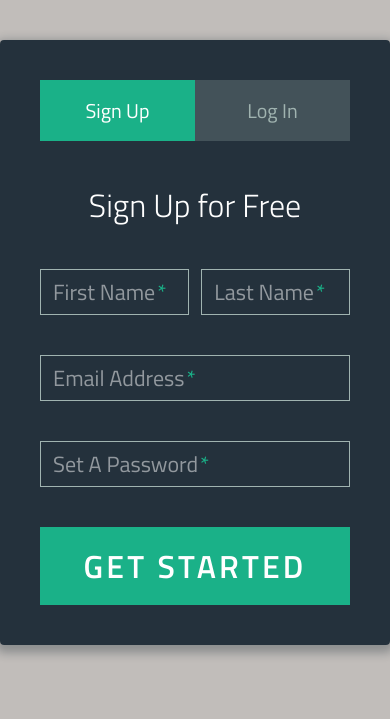
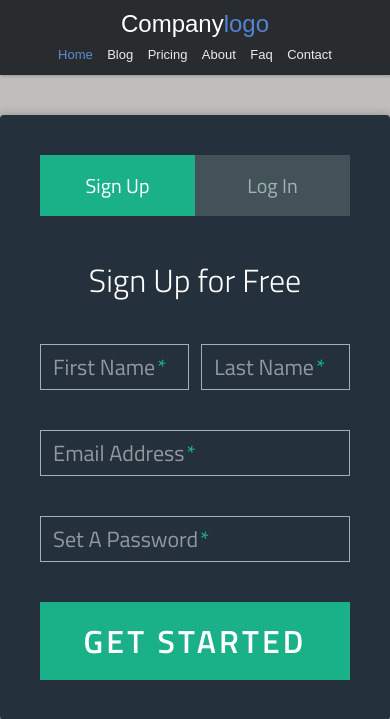
Before and after one commit to apache10/webApp, a Flask app: page /login-student in a window 390 px wide. Shown: the top 719 px of the page. Run offline with Flask 2, Linux system fonts and the light colour scheme; some libraries are stand-ins or nearby versions.

Commit message:
Added Header for the Project

```diff
--- /dev/null
+++ b/onlineTest/webApp/static/header/header.css
@@ -0,0 +1,93 @@
+.header-basic {
+	background-color: #292c2f;
+	box-shadow: 1px 2px 2px rgba(0, 0, 0, 0.15);
+	padding: 10px 20px;
+	height: 60px;
+	box-sizing: border-box;
+}
+
+.header-basic .header-limiter {
+	max-width: 1200px;
+	text-align: center;
+	margin: 0 auto;
+}
+
+/* Logo */
+
+.header-basic .header-limiter h1 {
+	float: left;
+	font: normal 28px Cookie, Arial, Helvetica, sans-serif;
+	line-height: 40px;
+	margin: 0;
+}
+
+.header-basic .header-limiter h1 span {
+	color: #5383d3;
+}
+
+/* The header links */
+
+.header-basic .header-limiter a {
+	color: #ffffff;
+	text-decoration: none;
+}
+
+.header-basic .header-limiter nav{
+	font:16px Arial, Helvetica, sans-serif;
+	line-height: 40px;
+	float: right;
+}
+
+.header-basic .header-limiter nav a{
+	display: inline-block;
+	padding: 0 5px;
+	text-decoration:none;
+	color: #ffffff;
+	font-size: 16px;
+	opacity: 0.9;
+}
+
+.header-basic .header-limiter nav a:hover{
+	opacity: 1;
+}
+
+.header-basic .header-limiter nav a.selected {
+	color: #608bd2;
+	pointer-events: none;
+	opacity: 1;
+}
+
+/* Making the header responsive */
+
+@media all and (max-width: 600px) {
+
+	.header-basic {
+		padding: 20px 0;
+		height: 75px;
+	}
+
+	.header-basic .header-limiter h1 {
+		float: none;
+		margin: -8px 0 10px;
+		text-align: center;
+		font-size: 24px;
+		line-height: 1;
+	}
+
+	.header-basic .header-limiter nav {
+		line-height: 1;
+		float:none;
+	}
+
+	.header-basic .header-limiter nav a {
+		font-size: 13px;
+	}
+
+}
+
+/* For the headers to look good, be sure to reset the margin and padding of the body */
+
+body {
+	margin:0;
+	padding:0;
+}
--- /dev/null
+++ b/onlineTest/webApp/static/header/header.html
@@ -0,0 +1,13 @@
+<header class="header-basic">
+	<div class="header-limiter">
+		<h1><a href="#">Company<span>logo</span></a></h1>
+		<nav>
+			<a href="#" class="selected">Home</a>
+			<a href="#">Blog</a>
+			<a href="#">Pricing</a>
+			<a href="#">About</a>
+			<a href="#">Faq</a>
+			<a href="#">Contact</a>
+		</nav>
+	</div>
+</header>
--- a/onlineTest/webApp/templates/index.html
+++ b/onlineTest/webApp/templates/index.html
@@ -4,21 +4,20 @@
     <meta charset="UTF-8">
     <title>Sign-Up/Login Form</title>
     <link href='http://fonts.googleapis.com/css?family=Titillium+Web:400,300,600' rel='stylesheet' type='text/css'>
-
     <link rel="stylesheet" href="{{ url_for('static', filename='css/normalize.css') }}">
-
-
-        <link rel="stylesheet" href="{{ url_for('static', filename='css/style.css') }}">
-
-
-
-
+    <script src="//code.jquery.com/jquery-1.10.2.js"></script>
+    <link rel="stylesheet" href="{{ url_for('static', filename='css/style.css') }}">
+    <link rel="stylesheet" href="{{ url_for('static', filename='header/header.css') }}">
+    <script>
+      $(function(){
+        $("#header").load("{{ url_for('static', filename='header/header.html') }}");
+      });
+    </script>
   </head>
 
   <body>
-
+    <div id="header"></div>
     <div class="form">
-
       <ul class="tab-group">
         <li class="tab active"><a href="#signup">Sign Up</a></li>
         <li class="tab"><a href="#login">Log In</a></li>
```
